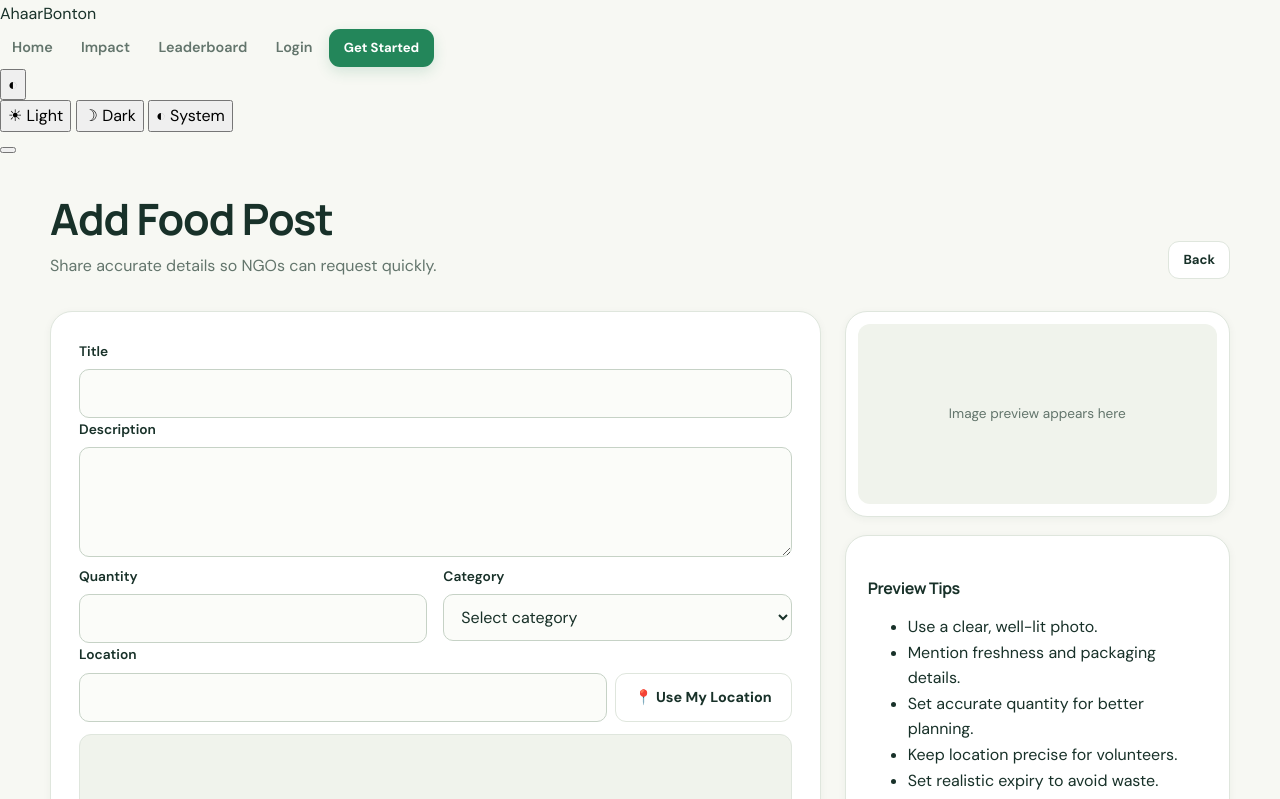
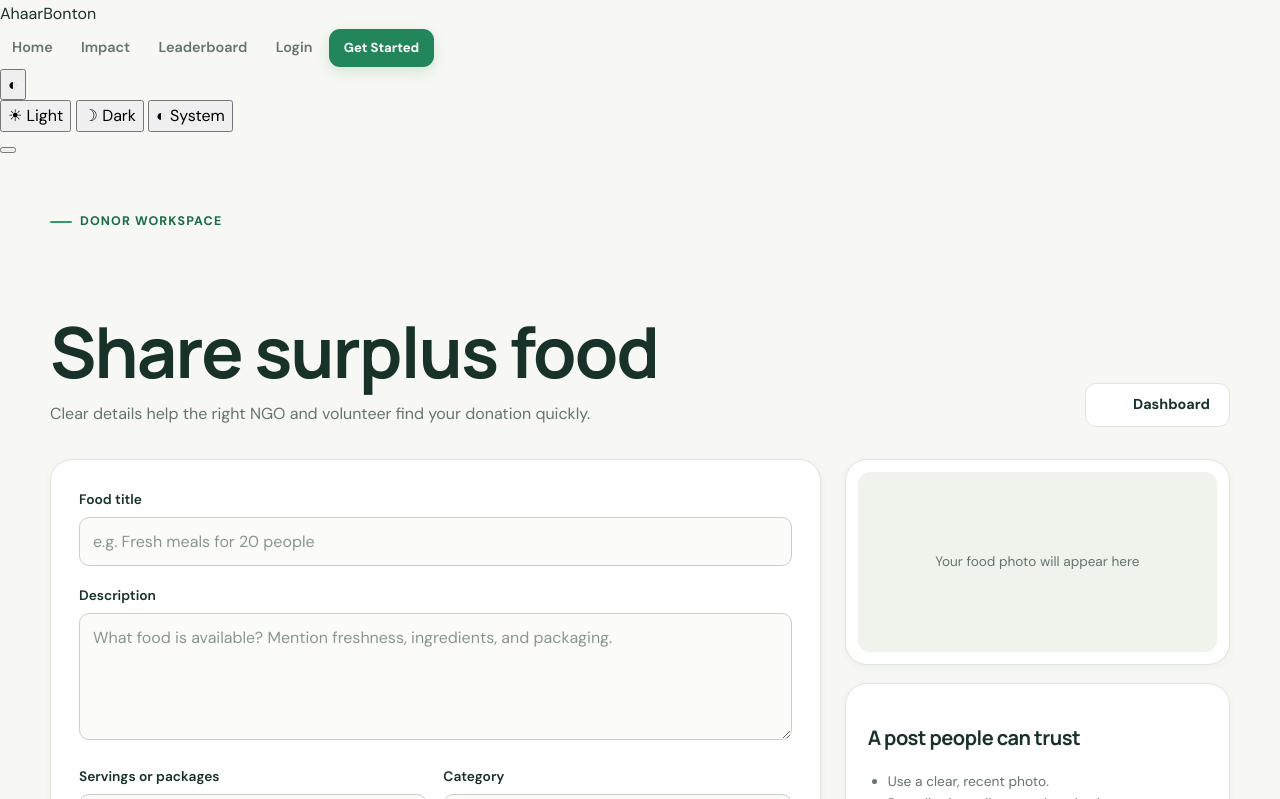
Before and after one commit to TajkirHossen-14/Ahaar_Bonton, a Django app: template templates/donor/add_food.html in a window 1280 px wide. Shown: the part 911-1710 px from the top of the page. Run offline with Django 5.2, Linux system fonts and the light colour scheme; the template is opened without the code that fills it: values that come from a table or form of the project are taken from there, others are empty; a map, chart or similar area stays blank.

Commit message:
feat(donor): redesign add food page with improved layout and location map
- Update page title and header to emphasize sharing surplus food
- Add Leaflet CSS and JS for interactive map preview of location
- Revamp form layout with grouped fields and placeholders
- Include client-side location detection button with GPS coordinates
- Provide detailed labels and hints for quantity, expiry, and image fields
- Replace static image preview with dynamic preview panel and tips
- Add accessible map preview with marker update on location event
- Improve button icons and add cancel link for better navigation

```diff
--- a/templates/donor/add_food.html
+++ b/templates/donor/add_food.html
@@ -1,116 +1,34 @@
 {% extends 'base.html' %}
-
-{% block page_title %}Add Food - AhaarBonton{% endblock %}
-
+{% block page_title %}Share surplus food - AhaarBonton{% endblock %}
+{% block extra_head %}
+<link rel="stylesheet" href="https://unpkg.com/leaflet@1.9.4/dist/leaflet.css" integrity="sha256-p4NxAoJBhIIN+hmNHrzRCf9tD/miZyoHS5obTRR9BMY=" crossorigin="">
+{% endblock %}
 {% block content %}
-<section class="container">
-    <header class="page-header">
-        <div>
-            <h2>Add Food Post</h2>
-            <p>Share accurate details so NGOs can request quickly.</p>
-        </div>
-        <a href="{% url 'donor_dashboard' %}" class="btn btn-ghost btn-sm">Back</a>
-    </header>
-
+<section class="container page-section">
+    <header class="page-header"><div><span class="eyebrow">Donor workspace</span><h1>Share surplus food</h1><p>Clear details help the right NGO and volunteer find your donation quickly.</p></div><a href="{% url 'donor_dashboard' %}" class="btn btn-ghost"><svg class="icon"><use href="#i-back"/></svg>Dashboard</a></header>
     <div class="add-food-layout">
         <div class="card">
-            <form method="post" enctype="multipart/form-data">
+            <form method="post" enctype="multipart/form-data" novalidate>
                 {% csrf_token %}
-
-                <div>
-                    <label for="id_title">Title</label>
-                    <input type="text" id="id_title" name="title" value="{{ form.title.value|default:'' }}" required>
-                    {% if form.title.errors %}<p class="location-error">{{ form.title.errors.0 }}</p>{% endif %}
+                {% if form.non_field_errors %}<div class="alert alert-error">{{ form.non_field_errors }}</div>{% endif %}
+                <div class="form-group"><label for="id_title">Food title</label><input type="text" id="id_title" name="title" value="{{ form.title.value|default:'' }}" placeholder="e.g. Fresh meals for 20 people" required>{{ form.title.errors }}</div>
+                <div class="form-group"><label for="id_description">Description</label><textarea id="id_description" name="description" rows="4" placeholder="What food is available? Mention freshness, ingredients, and packaging." required>{{ form.description.value|default:'' }}</textarea>{{ form.description.errors }}</div>
+                <div class="form-row">
+                    <div class="form-group"><label for="id_quantity">Servings or packages</label><input type="number" id="id_quantity" name="quantity" min="1" value="{{ form.quantity.value|default:'' }}" required>{{ form.quantity.errors }}</div>
+                    <div class="form-group"><label for="id_category">Category</label><select id="id_category" name="category" required><option value="">Select category</option>{% for value, label in form.category.field.choices %}<option value="{{ value }}" {% if form.category.value == value %}selected{% endif %}>{{ label }}</option>{% endfor %}</select>{{ form.category.errors }}</div>
                 </div>
-
-                <div>
-                    <label for="id_description">Description</label>
-                    <textarea id="id_description" name="description" required>{{ form.description.value|default:'' }}</textarea>
-                    {% if form.description.errors %}<p class="location-error">{{ form.description.errors.0 }}</p>{% endif %}
-                </div>
-
-                <div class="form-row">
-                    <div>
-                        <label for="id_quantity">Quantity</label>
-                        <input type="number" id="id_quantity" name="quantity" min="1" value="{{ form.quantity.value|default:'' }}" required>
-                        {% if form.quantity.errors %}<p class="location-error">{{ form.quantity.errors.0 }}</p>{% endif %}
-                    </div>
-                    <div>
-                        <label for="id_category">Category</label>
-                        <select id="id_category" name="category" required>
-                            <option value="">Select category</option>
-                            <option value="cooked" {% if form.category.value == 'cooked' %}selected{% endif %}>🍛 Cooked</option>
-                            <option value="raw" {% if form.category.value == 'raw' %}selected{% endif %}>🥦 Raw</option>
-                            <option value="packaged" {% if form.category.value == 'packaged' %}selected{% endif %}>📦 Packaged</option>
-                            <option value="bakery" {% if form.category.value == 'bakery' %}selected{% endif %}>🥖 Bakery</option>
-                        </select>
-                        {% if form.category.errors %}<p class="location-error">{{ form.category.errors.0 }}</p>{% endif %}
-                    </div>
-                </div>
-
-                <div>
-                    <label for="id_location">Location</label>
-                    <div class="location-field-wrapper">
-                        <input type="text" id="id_location" name="location" value="{{ form.location.value|default:'' }}" required>
-                        <button type="button" id="detectLocationBtn" onclick="detectLocation()" class="btn btn-ghost location-detect-btn">📍 Use My Location</button>
-                    </div>
-                    <input type="hidden" id="id_latitude" name="latitude" value="">
-                    <input type="hidden" id="id_longitude" name="longitude" value="">
-                    <div id="locationMapPreview" class="location-map-preview"></div>
-                    <p id="locationCoords" class="location-coords"></p>
-                    <p class="form-hint">Click Use My Location to auto-fill address using GPS</p>
-                    {% if form.location.errors %}<p class="location-error">{{ form.location.errors.0 }}</p>{% endif %}
-                </div>
-
-                <div>
-                    <label for="id_expiry_time">Expiry Time</label>
-                    <input type="datetime-local" id="id_expiry_time" name="expiry_time" value="{{ form.expiry_time.value|default:'' }}" required>
-                    {% if form.expiry_time.errors %}<p class="location-error">{{ form.expiry_time.errors.0 }}</p>{% endif %}
-                </div>
-
-                <div>
-                    <label for="id_image">Image</label>
-                    <input type="file" id="id_image" name="image" accept="image/*" required>
-                    {% if form.image.errors %}<p class="location-error">{{ form.image.errors.0 }}</p>{% endif %}
-                </div>
-
-                {% if form.non_field_errors %}
-                    <p class="location-error">{{ form.non_field_errors.0 }}</p>
-                {% endif %}
-
-                <button type="submit" class="btn btn-primary btn-lg">
-                    <span class="btn-icon" aria-hidden="true">
-                        <svg viewBox="0 0 24 24" focusable="false">
-                            <path d="M4 7h16v2H4zM6 10h12l-1 7a2 2 0 0 1-2 2H9a2 2 0 0 1-2-2zM9 5h6v2H9z"/>
-                        </svg>
-                    </span>
-                    <span>Post Food</span>
-                </button>
+                <div class="form-group"><label for="id_location">Pickup address or landmark</label><div class="location-field-wrapper"><input type="text" id="id_location" name="location" value="{{ form.location.value|default:'' }}" placeholder="Area, street, or landmark" required><button type="button" id="detectLocationBtn" class="btn btn-ghost location-detect-btn"><svg class="icon"><use href="#i-pin"/></svg>Use my location</button></div><input type="hidden" id="id_latitude" name="latitude" value="{{ form.latitude.value|default:'' }}"><input type="hidden" id="id_longitude" name="longitude" value="{{ form.longitude.value|default:'' }}"><div id="locationMapPreview" class="location-map-preview" aria-label="Selected location preview"></div><p id="locationStatus" class="form-hint">GPS is optional. Add a nearby landmark so volunteers can find you.</p>{{ form.latitude.errors }}{{ form.longitude.errors }}{{ form.location.errors }}</div>
+                <div class="form-group"><label for="id_expiry_time">Best consumed before</label><input type="datetime-local" id="id_expiry_time" name="expiry_time" value="{{ form.expiry_time.value|default:'' }}" required><p class="form-hint">Choose a realistic food-safety deadline, not just a collection deadline.</p>{{ form.expiry_time.errors }}</div>
+                <div class="form-group"><label for="id_image">Food photo <span class="optional">(optional)</span></label><input type="file" id="id_image" name="image" accept="image/*" data-preview="previewImg" data-placeholder="previewPlaceholder">{{ form.image.errors }}</div>
+                <div class="form-actions"><button type="submit" class="btn btn-primary btn-lg"><svg class="icon"><use href="#i-plus"/></svg>Publish food post</button><a href="{% url 'donor_dashboard' %}" class="btn btn-ghost">Cancel</a></div>
             </form>
         </div>
-
         <aside class="preview-panel">
-            <div class="preview-box card">
-                <div id="previewPlaceholder" class="preview-placeholder">Image preview appears here</div>
-                <img id="previewImg" class="hidden" alt="Food preview">
-            </div>
-
-            <div class="card">
-                <h4>Preview Tips</h4>
-                <ul class="preview-tips">
-                    <li>Use a clear, well-lit photo.</li>
-                    <li>Mention freshness and packaging details.</li>
-                    <li>Set accurate quantity for better planning.</li>
-                    <li>Keep location precise for volunteers.</li>
-                    <li>Set realistic expiry to avoid waste.</li>
-                </ul>
-            </div>
-
-            <div class="card preview-encourage">
-                <h4>Every Post Matters</h4>
-                <p>Your food post can become someone’s next safe meal today.</p>
-            </div>
+            <div class="preview-box card"><div id="previewPlaceholder" class="preview-placeholder">Your food photo will appear here</div><img id="previewImg" class="hidden" alt="Selected food preview"></div>
+            <div class="card"><h3>A post people can trust</h3><ul style="padding-left:20px;color:var(--text-muted);font-size:.86rem;"><li>Use a clear, recent photo.</li><li>Describe ingredients and packaging.</li><li>Give an accurate serving count.</li><li>Set a safe expiry time.</li></ul></div>
+            <div class="card" style="background:var(--green-50);"><svg class="icon icon-lg" style="color:var(--green-700);"><use href="#i-heart"/></svg><h3 class="mt-1">Small surplus. Big difference.</h3><p class="muted mt-1" style="font-size:.86rem;">Your donation could become someone’s next safe meal today.</p></div>
         </aside>
     </div>
 </section>
 {% endblock %}
+{% block extra_js %}<script src="https://unpkg.com/leaflet@1.9.4/dist/leaflet.js" integrity="sha256-20nQCchB9co0qIjJZRGuk2/Z9VM+kNiyxNV1lvTlZBo=" crossorigin=""></script><script>document.addEventListener('DOMContentLoaded',function(){var box=document.getElementById('locationMapPreview');if(!box||!window.L)return;var map=L.map(box).setView([23.8103,90.4125],12);L.tileLayer('https://{s}.tile.openstreetmap.org/{z}/{x}/{y}.png',{attribution:'&copy; OpenStreetMap'}).addTo(map);var marker;window.addEventListener('ahaar:location',function(e){if(marker)map.removeLayer(marker);marker=L.marker([e.detail.latitude,e.detail.longitude]).addTo(map);map.setView([e.detail.latitude,e.detail.longitude],16);});map.invalidateSize();});</script>{% endblock %}
```
